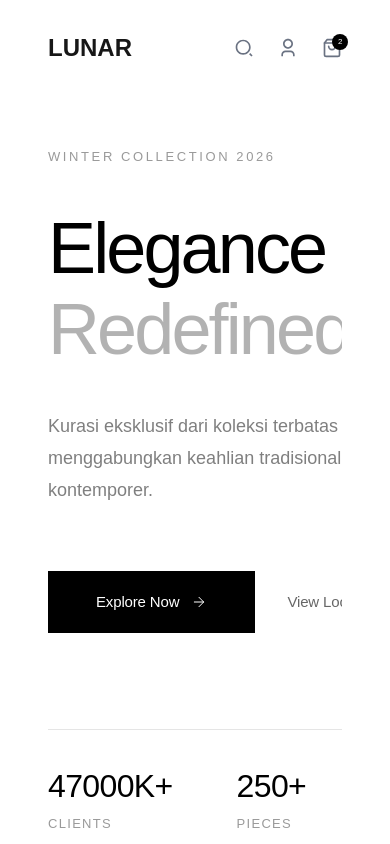
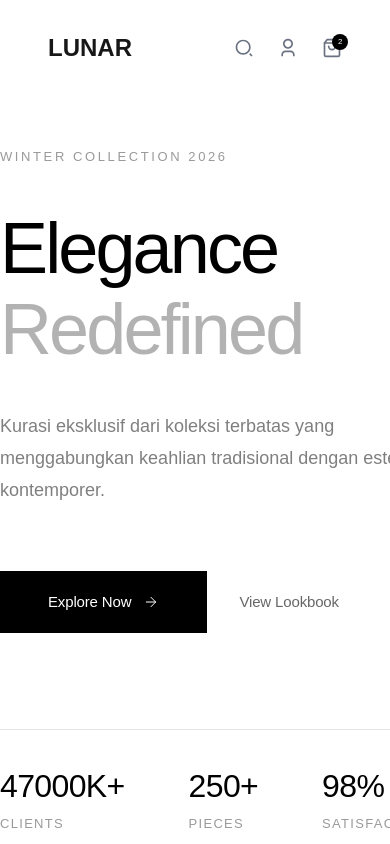
Before and after one commit to hardiext/Lunar-luxury, a Next.js app: page / in a window 390 px wide. Shown: the top 844 px of the page. Built offline with nearby package versions, Linux system fonts and the light colour scheme.

Commit message:
fixing padding

```diff
--- a/src/app/page.tsx
+++ b/src/app/page.tsx
@@ -13,7 +13,7 @@ import { Footer } from "./components/template/footer";
 
 export default function Home() {
   return (
-    <div className=" min-h-screen pt-24 px-12 bg-white">
+    <div className=" min-h-screen pt-24 lg:px-12 bg-white">
       <HeroSection />
       <FeaturedProducts/>
       <LifestyleSection/>
```
